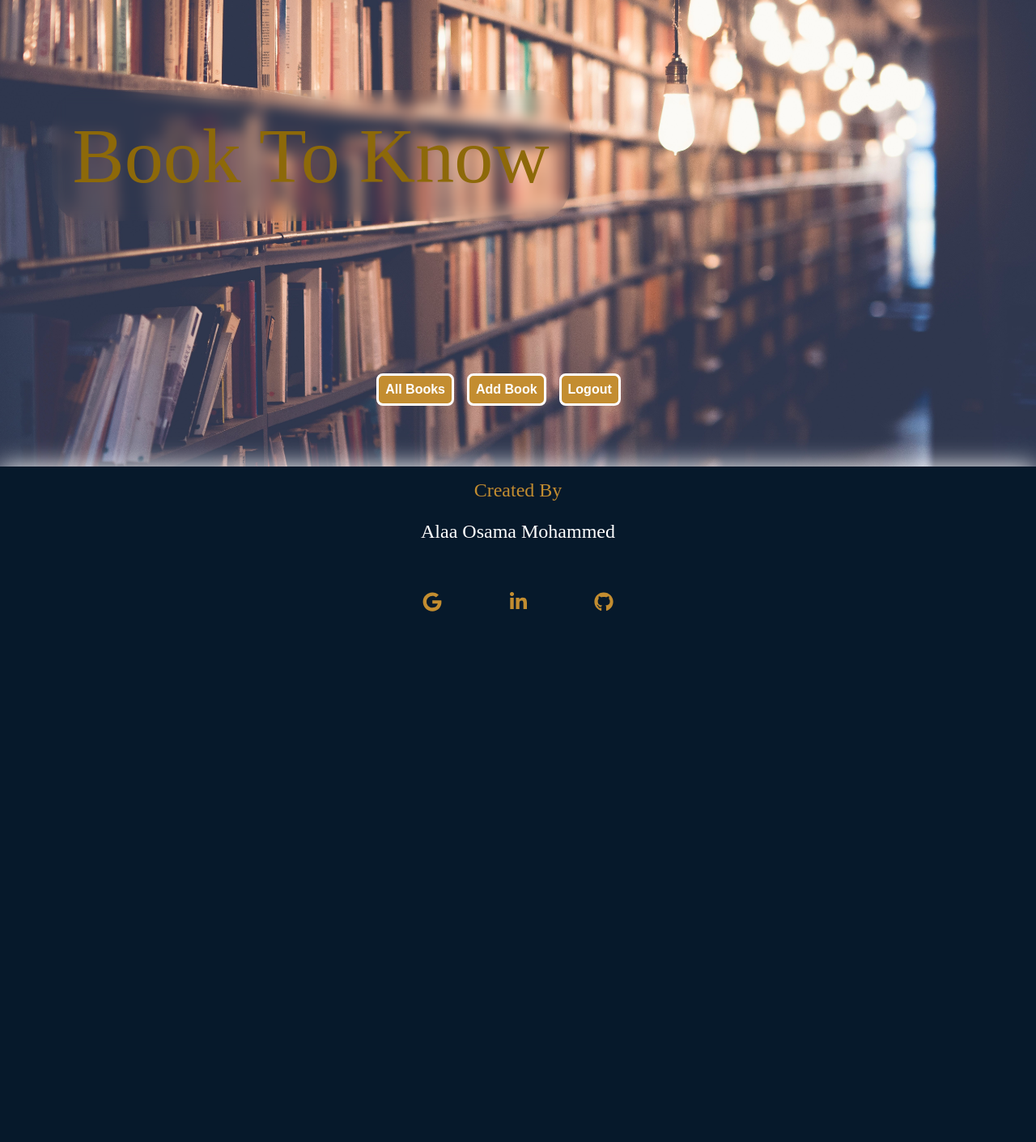
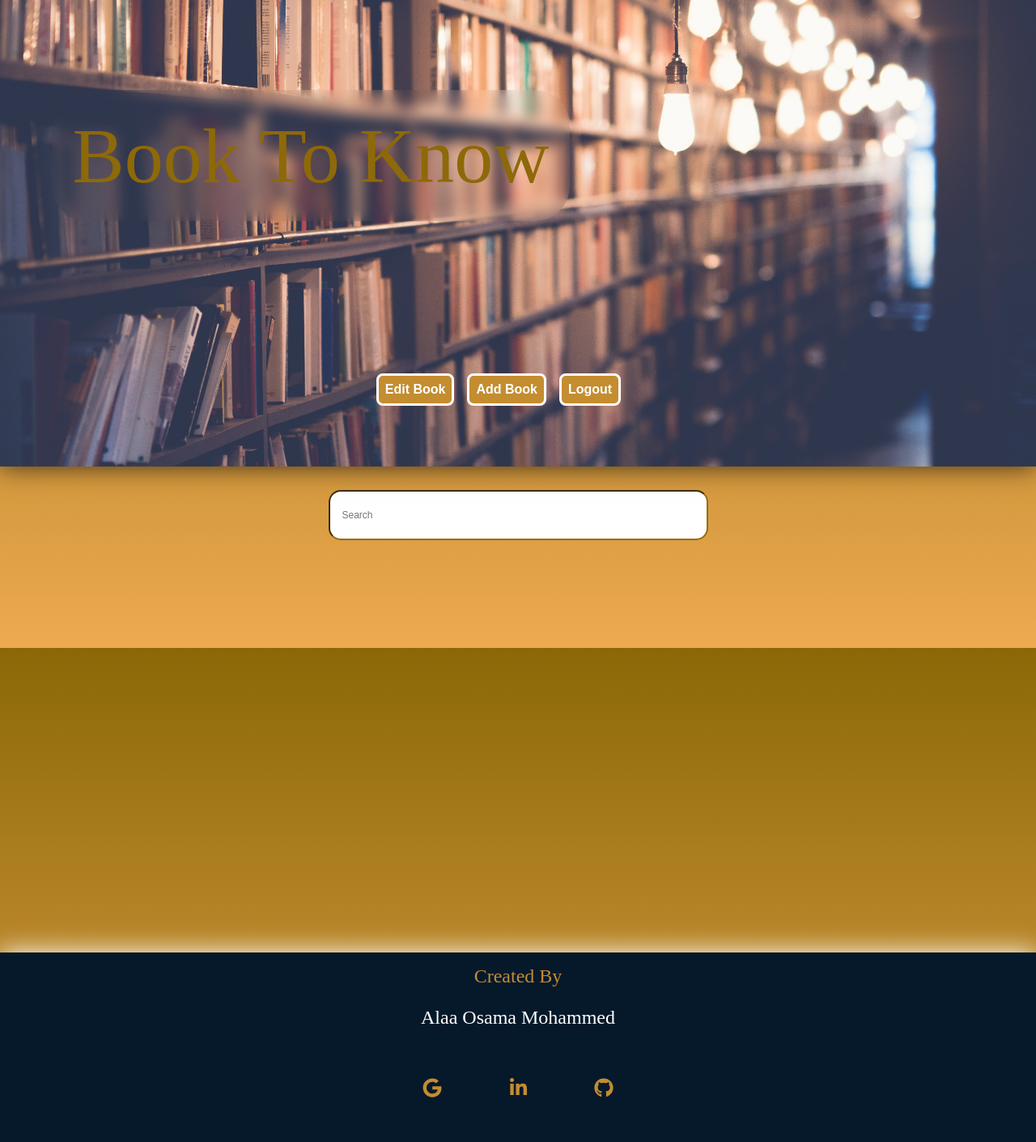
Before and after one commit to AlaaBadr98/Book_Library, a PHP site: page /home.php in a window 1280 px wide. Shown: the whole page at 81% size. Before the commit the page ends 755 px from the top, so only its background shows below. Run offline with PHP 8.4, Linux system fonts and the light colour scheme; some libraries are stand-ins or nearby versions; some web fonts are replaced.

Commit message:
all page

```diff
--- a/add_Book.php
+++ b/add_Book.php
@@ -22,7 +22,7 @@
             Add New Book
         </h1>
 </div>
-        <form class="addForm" method="post" id="addForm">
+        <form class="addForm" method="post" id="addForm" action="adding.php">
             <div class="addip">
 <div>
         <label for="number">Number</label>
--- a/check.php
+++ /dev/null
@@ -1,4 +0,0 @@
-<?php
-
-
-?>
--- a/css/style.css
+++ b/css/style.css
@@ -241,6 +241,29 @@
 
  }
  /***************** Home Body ******************/
+.homeContainer{
+    width: 100%;
+    height: 75vh;
+    display: grid;
+    grid-template-rows: 20% 80%;
+    justify-content: center;
+    align-items: center;
+}
+.search{
+    border-radius: 15px;
+    font-size: 12px;
+    padding-left: 15px;
+    border-color: #936d0d;
+    width: 35vw;
+    height: 7vh;
+}
+.bookshow{
+
+}
+
+
+
+
 
 
 /***** footer *********/
--- a/home.php
+++ b/home.php
@@ -17,9 +17,11 @@
             <img src="images/pexels-janko-ferlic-590493.jpg" class="header_img">
             <div class="webName">Book To Know</div>
             <div class="menuContainer">
-                <a href="" style="display: block;"> <button class="menuButton" id="allBooks">All Books</button></a>
-                <a href="add_Book.php" style="display: block;"> <button class="menuButton" id="addBook">Add Book</button></a>
-                <a href="login.php" style="display: block;"><button class="menuButton" id="logoutButton">Logout</button></a>
+                <a href="updating.php" style="display: block;"> <button class="menuButton" id="allBooks">Edit Book</button></a>
+                <a href="add_Book.php" style="display: block;"> <button class="menuButton" id="addBook">Add
+                        Book</button></a>
+                <a href="login.php" style="display: block;"><button class="menuButton"
+                        id="logoutButton">Logout</button></a>
 
                 <div class="links navBar" id="showNav">
                     <span class="icon">
@@ -28,13 +30,25 @@
                         <span></span>
                     </span>
                     <ul id="showing">
-                        <li><a href="">All Books</a></li>
+                        <li><a href="updating.php">Edit Book</a></li>
                         <li><a href="add_Book.php"> Add Book </a></li>
                         <li><a href="login.php"> Logout </a></li>
                     </ul>
                 </div>
             </div>
         </div>
+        <div class="homeContainer">
+
+            <form method="post">
+                <input class="search" type="text" name="search" placeholder="Search" required>
+
+            </form>
+     <div class="bookshow">
+
+</div>
+
+        </div>
+
         <div class="footer">
             <div class="names">
                 <div>
```
Also changed, not shown: adding.php (added, +34 -0 lines), connect.php (+25 -24 lines), data_connection.php (+9 -9 lines), login.php (+7 -9 lines), update.php (added, +39 -0 lines).
